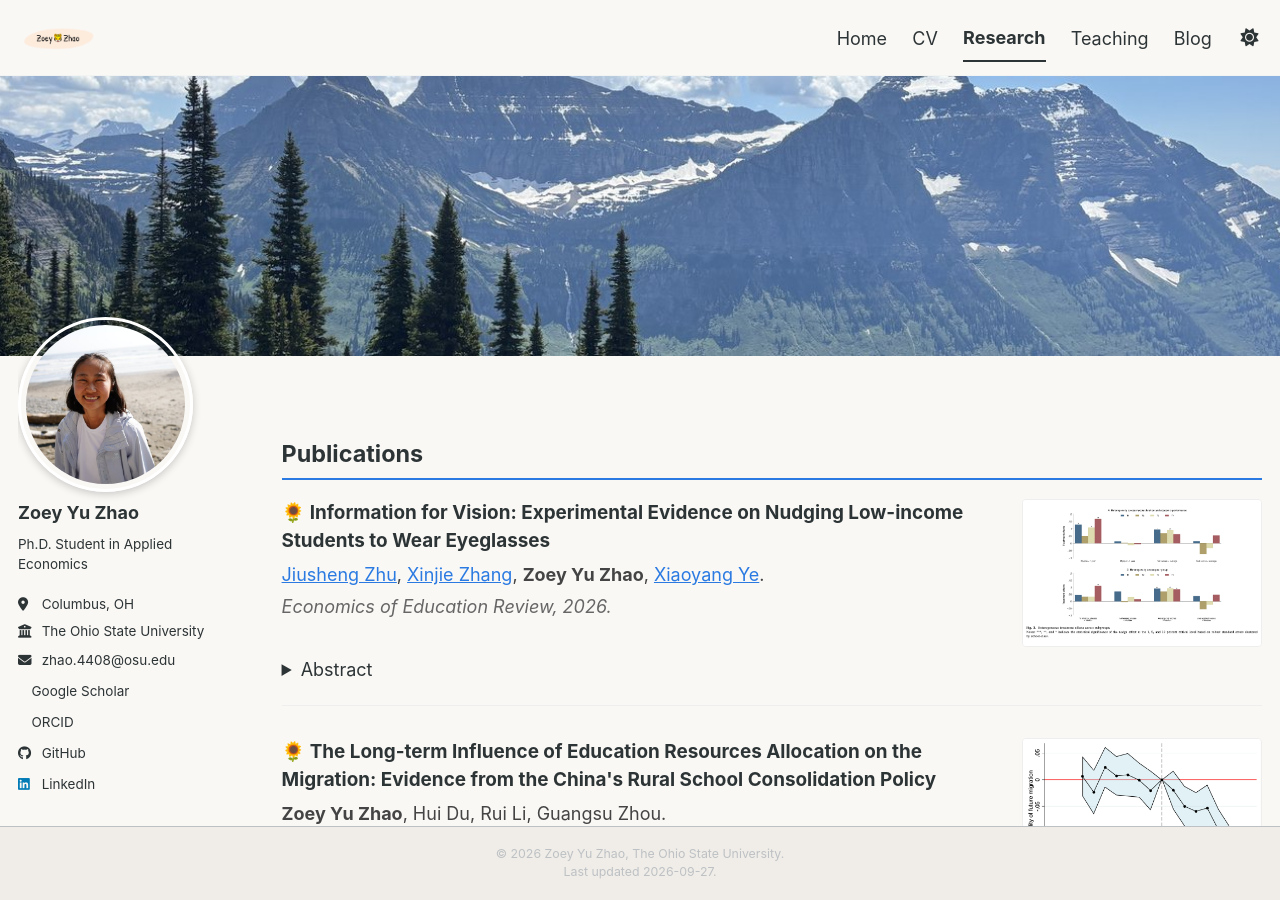
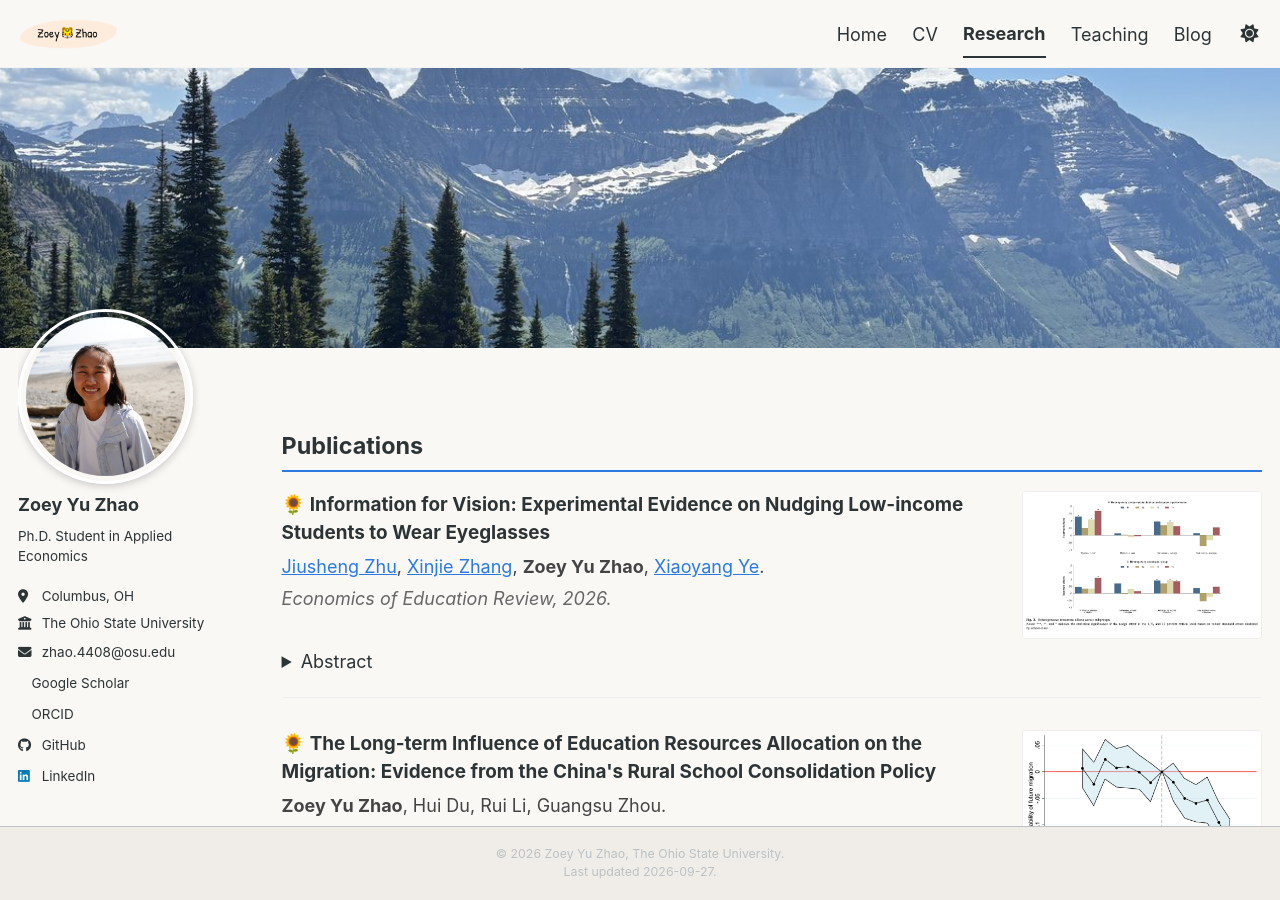
Before and after one commit to zoeyzhao-econ/zoeyzhao-econ.github.io, a Jekyll site: the page built from _pages/research.md, in a window 1280 px wide and 900 px high. Built offline with Jekyll 4.4.1, drawn with Linux system fonts in a browser that asks for light colours; a style sheet for code colours, icons or effects is not loaded.

Commit message:
Update Xinjie Zhang link, crop logo and reduce nav size
Co-Authored-By: Claude Opus 4.6 <noreply@anthropic.com>

```diff
--- a/_includes/masthead.html
+++ b/_includes/masthead.html
@@ -6,7 +6,7 @@
         <button><span class="navicon"></span></button>
         <ul class="visible-links">
           <li class="masthead__menu-item masthead__menu-item--lg persist {% if page.url == '/' or page.url == '/index.html' %}selected{% endif %}">
-            <a href="{{ base_path }}/"><img src="{{ base_path }}/images/zoey-logo.png" alt="{{ site.title }}" style="height: 40px; vertical-align: middle;"></a>
+            <a href="{{ base_path }}/"><img src="{{ base_path }}/images/zoey-logo.png" alt="{{ site.title }}" style="height: 32px; vertical-align: middle;"></a>
           </li>
           {% for link in site.data.navigation.main %}
             {% if link.url contains 'http' %}
--- a/_pages/research.md
+++ b/_pages/research.md
@@ -90,7 +90,7 @@ author_profile: true
   <div class="paper-flex">
     <div class="paper-text">
       <div class="paper-title">🌻 <a href="https://www.sciencedirect.com/science/article/pii/S0272775726000774" target="_blank">Information for Vision: Experimental Evidence on Nudging Low-income Students to Wear Eyeglasses</a></div>
-      <div class="paper-authors"><a href="https://sites.google.com/view/jiushengzhu">Jiusheng Zhu</a>, <a href="https://andyxinjiezhang.wixsite.com/myprofile">Xinjie Zhang</a>, <strong>Zoey Yu Zhao</strong>, <a href="https://xiaoyangye.github.io/">Xiaoyang Ye</a>.</div>
+      <div class="paper-authors"><a href="https://sites.google.com/view/jiushengzhu">Jiusheng Zhu</a>, <a href="https://sites.google.com/view/andyxinjiezhang">Xinjie Zhang</a>, <strong>Zoey Yu Zhao</strong>, <a href="https://xiaoyangye.github.io/">Xiaoyang Ye</a>.</div>
       <div class="paper-venue">Economics of Education Review, 2026.</div>
     </div>
     <img src="/images/eyeglasses_fig3.png" alt="Heterogeneous treatment effects">
```
Also changed, not shown: images/zoey-logo.png.
